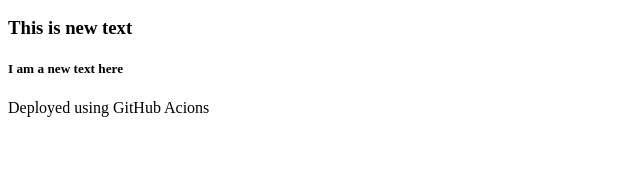
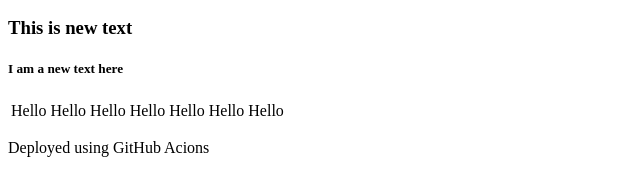
Before and after one commit to kapilnagi007/GitHUb_Actions_Unlox, a plain HTML site: page index.html in a window 1280 px wide. Shown: the part 110-306 px from the top of the page, without its empty margins (0-640 px from the left). Drawn offline with Linux system fonts and the light colour scheme.

Commit message:
adding text

```diff
--- a/index.html
+++ b/index.html
@@ -9,6 +9,18 @@
 	<h2>This is my first project</h2>
 	<h3>This is new text</h3>
 	<h5>I am a new text here</h5>
+	<table>
+		<tr>
+			<td>Hello</td>
+			<td>Hello</td>
+			<td>Hello</td>
+			<td>Hello</td>
+			<td>Hello</td>
+			<td>Hello</td>
+			<td>Hello</td>
+
+		</tr>
+	</table>
 	<p>Deployed using GitHub Acions</p>
 </body>
 
```
